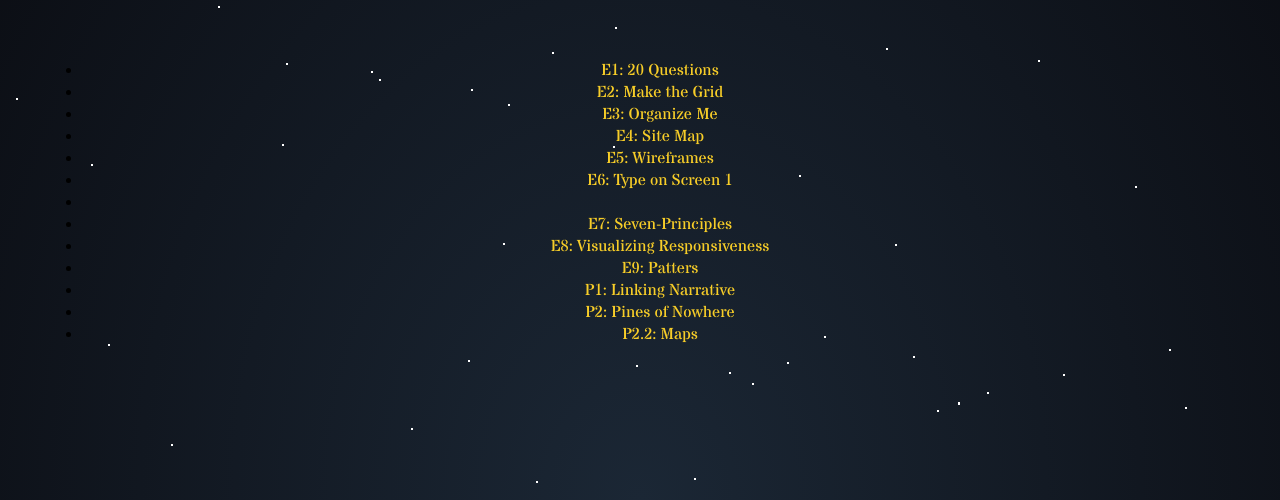
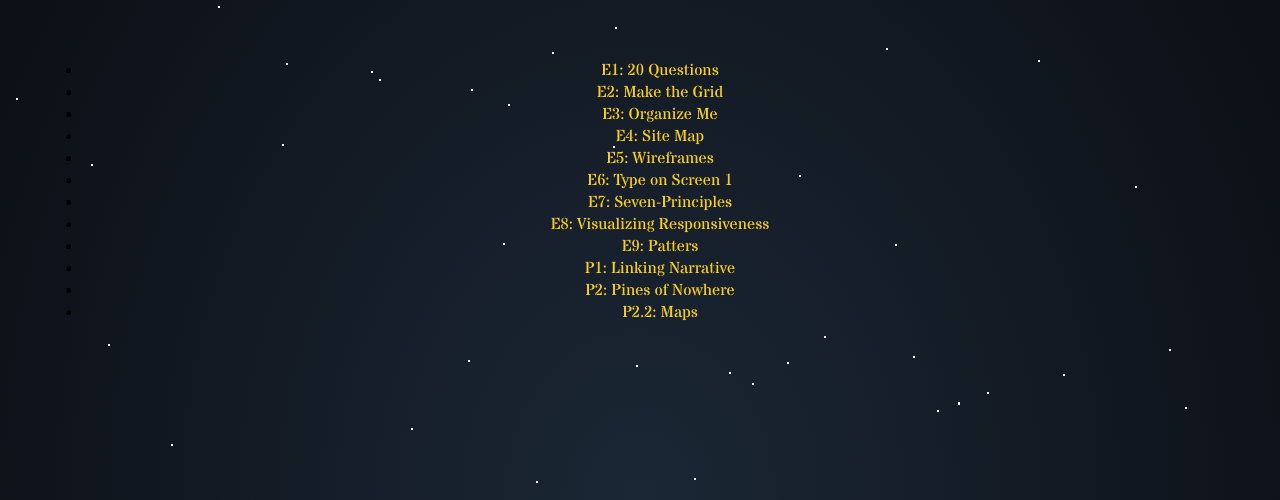
Before and after one commit to sojeda16/avt217_fall20, a plain HTML site: page index.html in a window 1280 px wide. Shown: the part 300-800 px from the top of the page. Drawn offline with nearby package versions, Linux system fonts and the light colour scheme.

Commit message:
Update index.html

```diff
--- a/index.html
+++ b/index.html
@@ -25,7 +25,7 @@
       <li><a href="e3/index.html">E3: Organize Me</a></li>
       <li><a href="e4/index.html">E4: Site Map</a></li>
       <li><a href="e5/index.html">E5: Wireframes</a></li>
-      <li><a href="e6/index.html">E6: Type on Screen 1</a><li>
+      <li><a href="e6/index.html">E6: Type on Screen 1</a></li>
       <li><a href="e7/index.html">E7: Seven-Principles</a></li>
       <li><a href="e8/index.html">E8: Visualizing Responsiveness</a></li>
       <li><a href="e9/index.html">E9: Patters</a></li>
```
